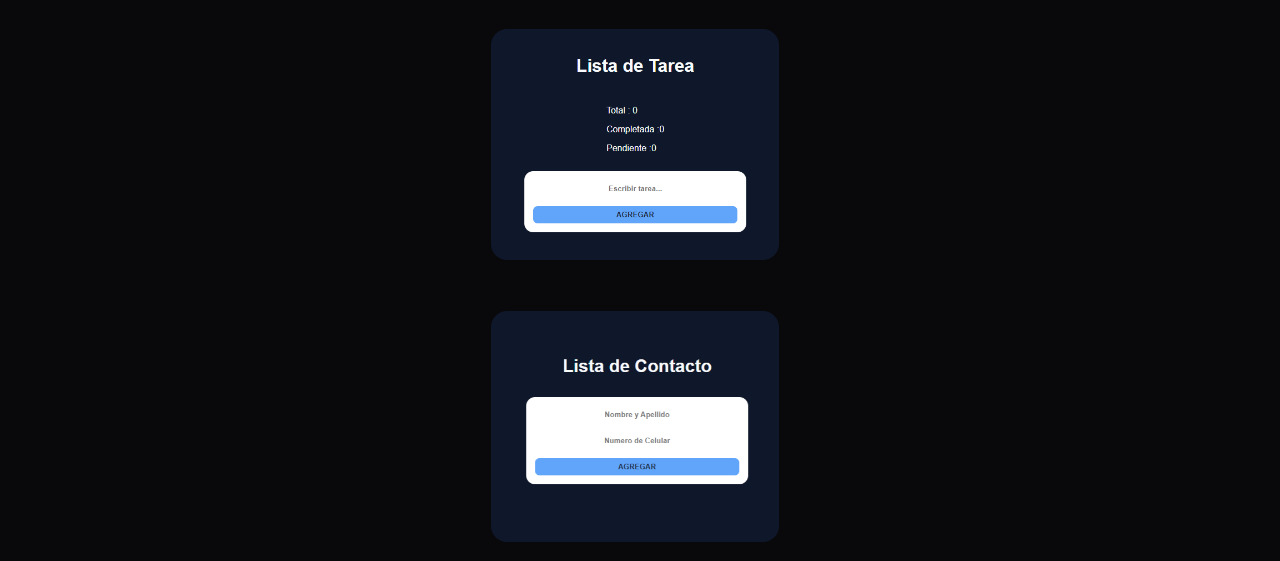
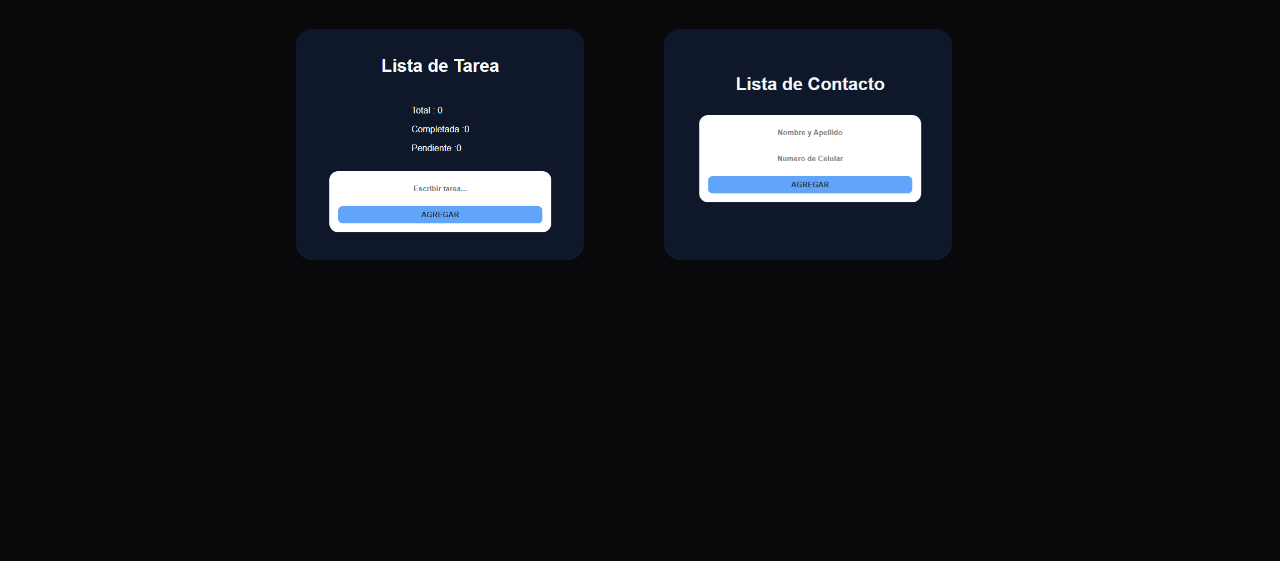
Before and after one commit to HenryD28/Portafolio, a plain HTML site: page index.html in a window 1280 px wide. Shown: the part 344-905 px from the top of the page. After the commit the page ends 800 px from the top, so only its background shows below. Drawn offline with Linux system fonts and the light colour scheme.

Commit message:
modifique @media

```diff
--- a/index.css
+++ b/index.css
@@ -76,6 +76,10 @@ svg {
     align-items: center;
     justify-content: flex-start;
     gap: 2rem;
+}
+
+.main-title {
+    text-decoration: none;
 }
 
 #main-title {
@@ -184,4 +188,12 @@ svg {
 
         width: 50%;
     }
+
+    .proyectos-container {
+        display: flex;
+        flex-direction: row;
+        gap: 5rem;
+
+
+    }
 }
--- a/index.html
+++ b/index.html
@@ -45,10 +45,6 @@
                     </div>
 
 
-                </div>
-               <!-- proyecto--2  -->
-
-                <div class="proyectos-container">
                     <div class="imagenes">
                        <img class="img" src="img/Untitled.png" alt="">
                        <a class="link" href="https://henryd28.github.io/Lista-de-Contactos/">
@@ -59,7 +55,11 @@
                                editarlos y eliminarlos </p>
                            </div>
                        </a>
-                    </div>
+                </div>
+               <!-- proyecto--2  -->
+
+
+
 
 
                 </div>
```
